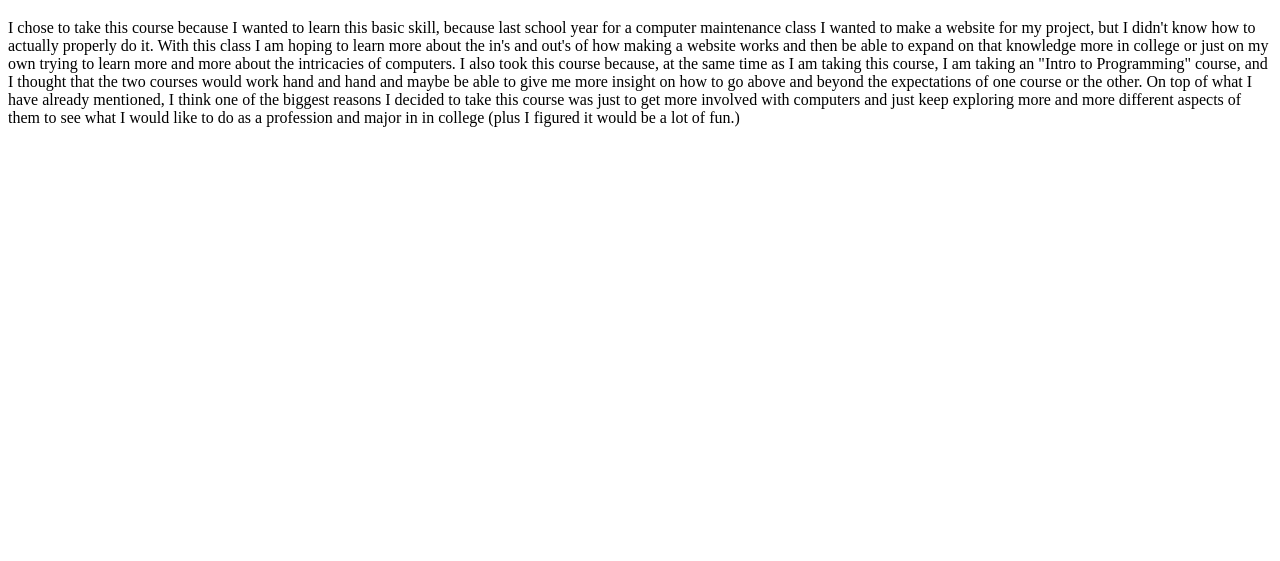
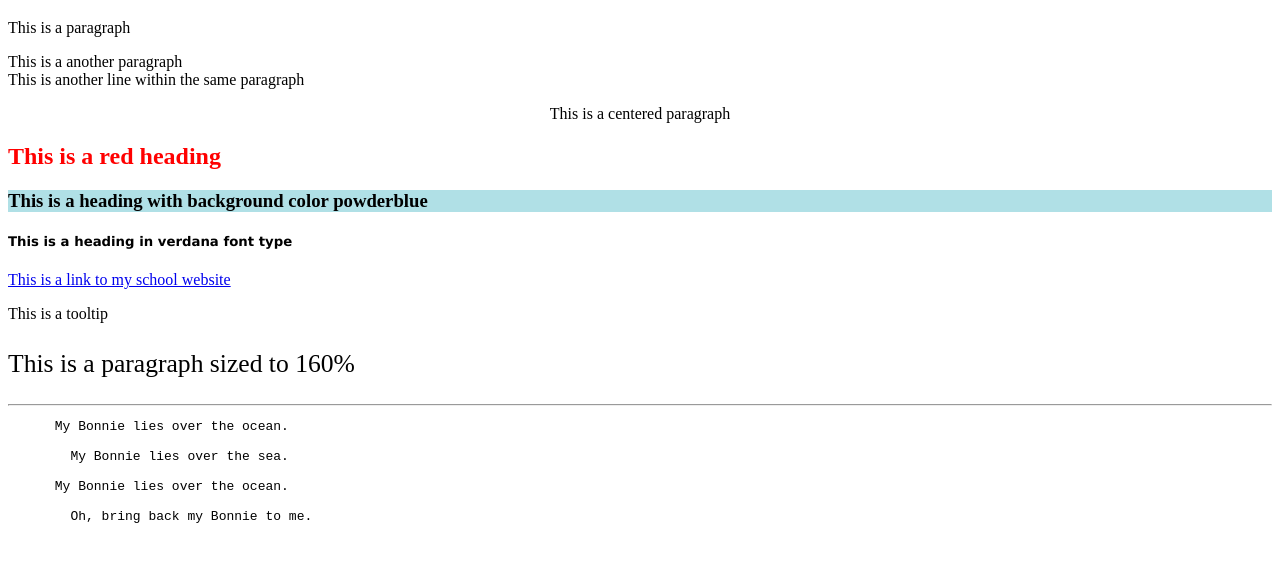
Before and after one commit to calebluedke/HelloWorld, a plain HTML site: page index.html in a window 1280 px wide. Shown: the part 61-622 px from the top of the page. Drawn offline with Linux system fonts and the light colour scheme.

Commit message:
Update index.html

```diff
--- a/index.html
+++ b/index.html
@@ -1,7 +1,25 @@
 <!DOCTYPE html>
 <html>
   <body>
-<h1>Hello World</h1>
-<p>I chose to take this course because I wanted to learn this basic skill, because last school year for a computer maintenance class I wanted to make a website for my project, but I didn't know how to actually properly do it. With this class I am hoping to learn more about the in's and out's of how making a website works and then be able to expand on that knowledge more in college or just on my own trying to learn more and more about the intricacies of computers. I also took this course because, at the same time as I am taking this course, I am taking an "Intro to Programming" course, and I thought that the two courses would work hand and hand and maybe be able to give me more insight on how to go above and beyond the expectations of one course or the other. On top of what I have already mentioned, I think one of the biggest reasons I decided to take this course was just to get more involved with computers and just keep exploring more and more different aspects of them to see what I would like to do as a profession and major in in college (plus I figured it would be a lot of fun.)</p>
+    <h1>Hello World</h1>
+    <p>This is a paragraph</p>
+    <p>This is a another paragraph<br>This is another line within the same paragraph</p>
+    <p style="text-align:center">This is a centered paragraph</p>
+    <h2 style="color:red"> This is a red heading</h2>
+    <h3 style="background-color:powderblue">This is a heading with background color powderblue</h3>
+    <h5 style="font-family:verdana"> This is a heading in verdana font type</h5>
+    <a href="http://www.wlavikings.org/">This is a link to my school website</a>
+    <p title="I am a tooltip">This is a tooltip</p>
+    <p style="font-size:160%;">This is a paragraph sized to 160%</p>
+    <hr>
+    <pre>
+      My Bonnie lies over the ocean.
+
+        My Bonnie lies over the sea.
+
+      My Bonnie lies over the ocean.
+
+        Oh, bring back my Bonnie to me.
+    </pre>
   </body>
 </html>
```
